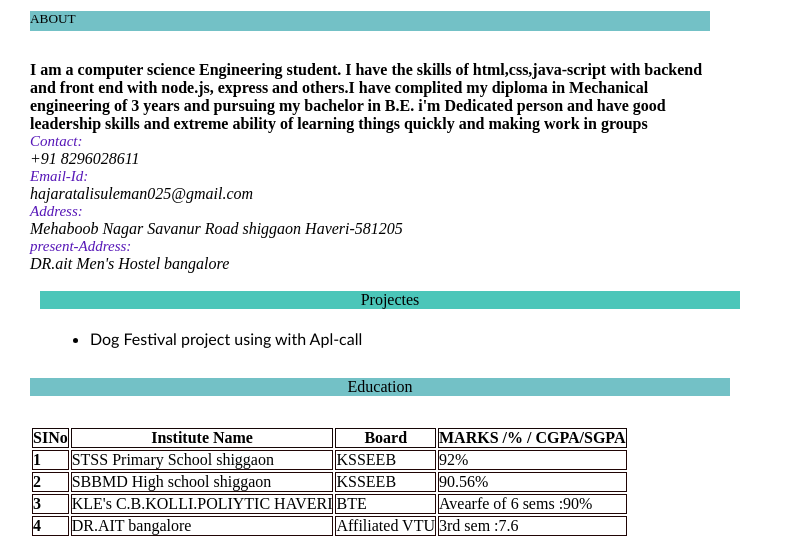
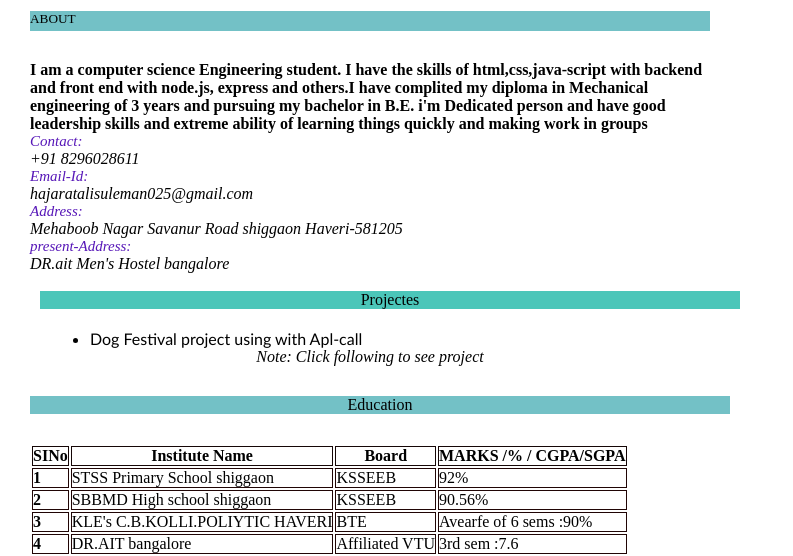
Before and after one commit to hajaratali123/Resume, a plain HTML site: page index.html in a window 1280 px wide. Shown: the part 259-815 px from the top of the page, without its empty margins (0-793 px from the left). Drawn offline with Linux system fonts and the light colour scheme.

Commit message:
all files add to resume

```diff
--- a/index.html
+++ b/index.html
@@ -67,8 +67,8 @@
             <!-- <li>Photography</li>
             <li>Design</li>
             <li>Programming</li>
-            <li>Computer Science</li>
-            <i> Note: Click following to see project</i> -->
+            <li>Computer Science</li> -->
+            <i> Note: Click following to see project</i>
 
         </ul>
     </div>
```
